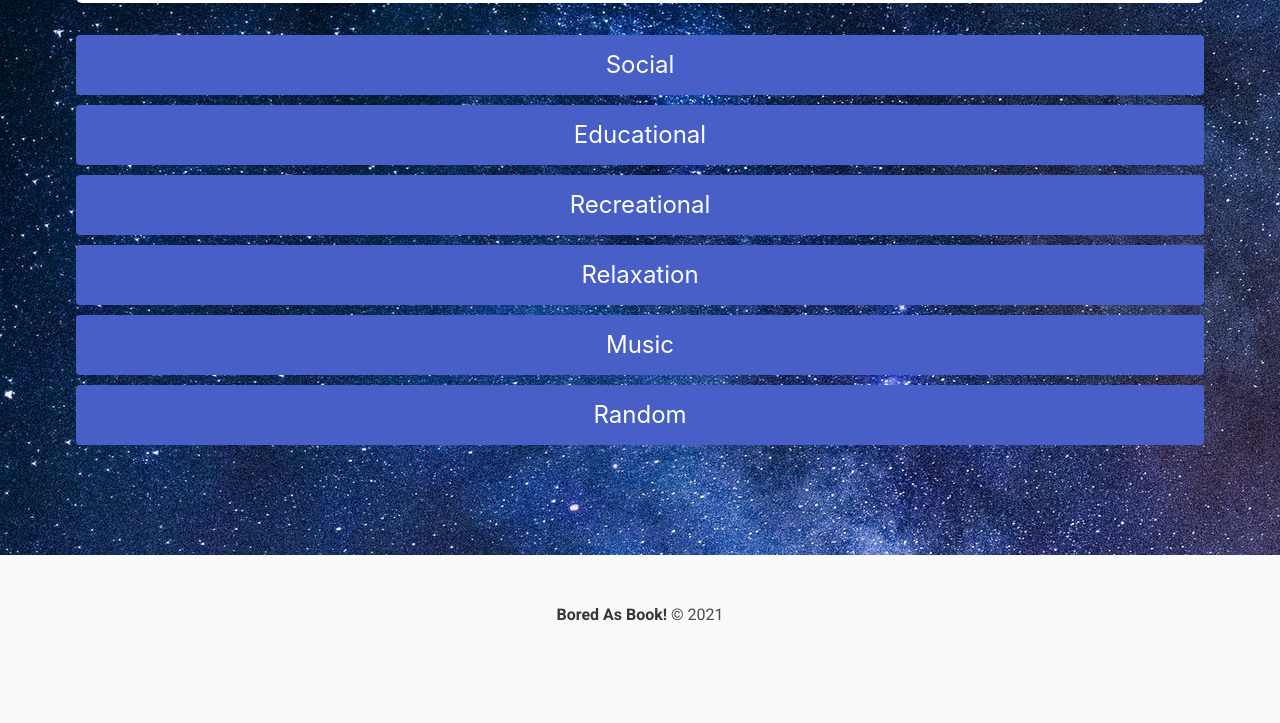
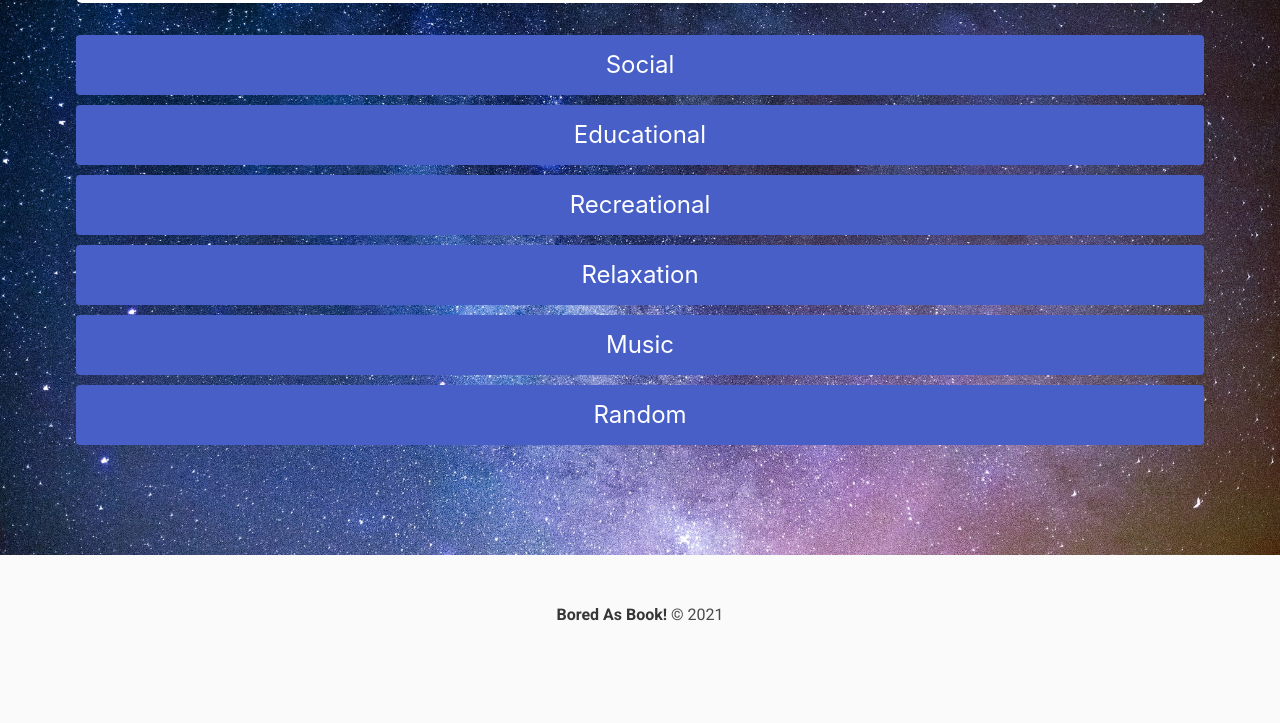
Before and after one commit to conorjkelly96/bored-as-book, a plain HTML site: page index.html in a window 1280 px wide. Shown: the part 217-940 px from the top of the page. Drawn offline with nearby package versions, Linux system fonts and the light colour scheme.

Commit message:
updated the styles.css file so that the background image stops repeating itself

```diff
--- a/assets/styles/styles.css
+++ b/assets/styles/styles.css
@@ -22,7 +22,11 @@ body {
 }
 
 html {
-  background-image: url(/bored-as-book/assets/images/bg-image-bored-as-book.jpg);
+  background-image: url(../images/bg-image-bored-as-book.jpg);
+  background-attachment: fixed;
+  background-size: cover;
+  background-repeat: no-repeat;
+  background-position: center center;
 }
 
 main {
```
